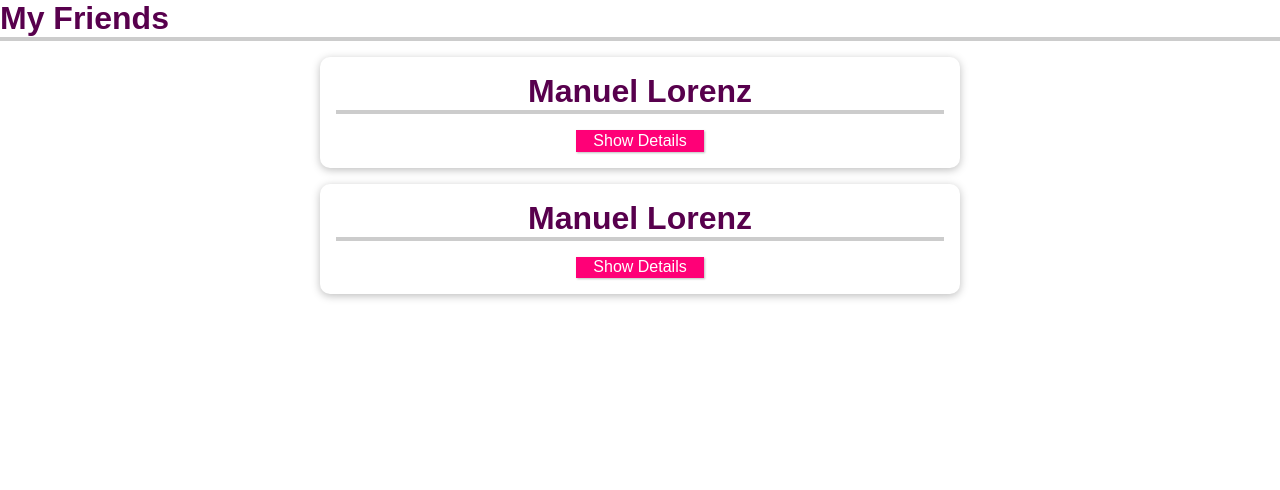
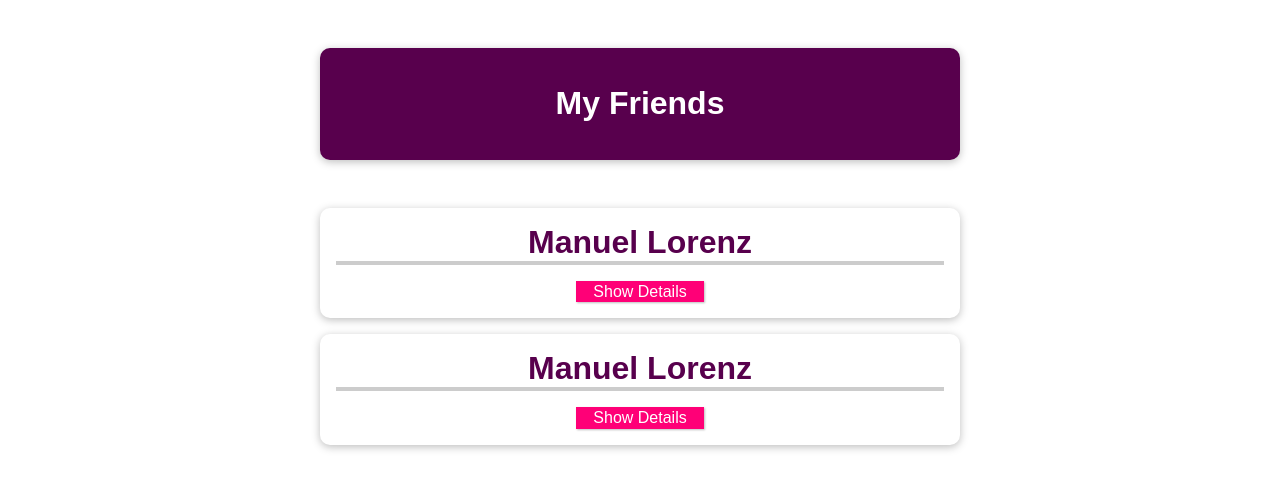
Before and after one commit to Nebucatnetzer/vuejs_course, a Vue app in the folder vue-cli-01-a-new-vue-project/: page / in a window 1280 px wide. Shown: the top 490 px of the page. Built offline with nearby package versions, Linux system fonts and the light colour scheme.

Commit message:
Make the title look better

```diff
--- a/vue-cli-01-a-new-vue-project/src/App.vue
+++ b/vue-cli-01-a-new-vue-project/src/App.vue
@@ -1,5 +1,5 @@
 <template>
-    <h2>My Friends</h2>
+    <header><h1>My Friends</h1></header>
     <ul>
         <friend-contact></friend-contact>
         <friend-contact></friend-contact>
```
